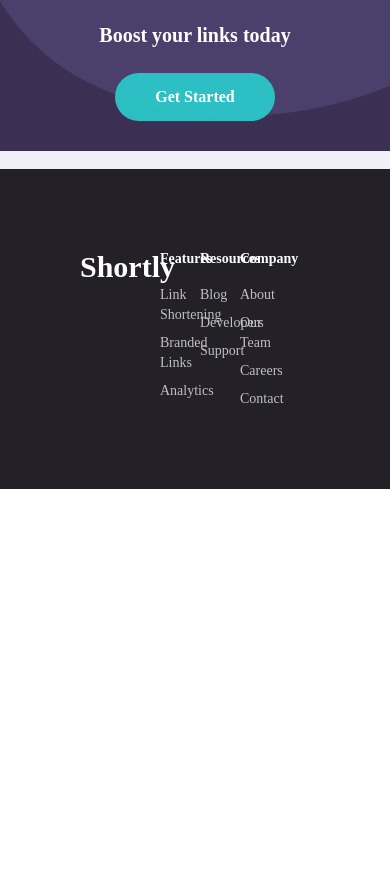
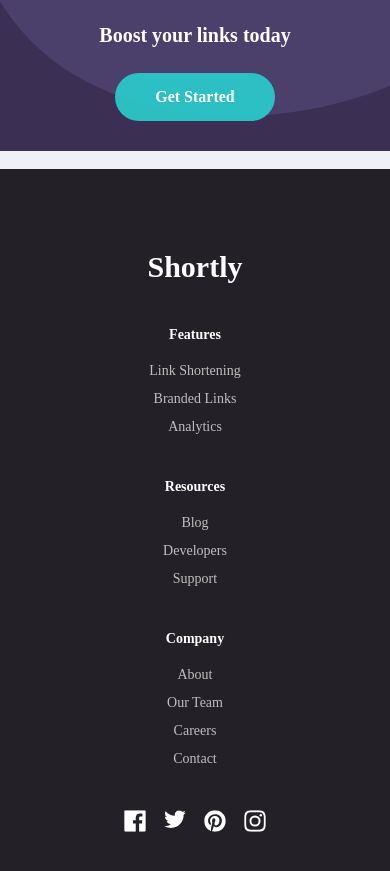
Before and after one commit to YaSh8202/Shortly-URL-Shortner, a React (Create React App) app: page / in a window 390 px wide. Shown: the part 2291-3162 px from the top of the page. Before the commit the page ends 2780 px from the top, so only its background shows below. Built offline with nearby package versions, Linux system fonts and the light colour scheme.

Commit message:
Footer.js fixed

```diff
--- a/src/components/Footer/Footer.js
+++ b/src/components/Footer/Footer.js
@@ -3,11 +3,11 @@
 
 const Footer = () => {
   return (
-    <div className="grid grid-cols-7 bg-veryDarkViolet relative top-28 p-20 gap-10 ">
-      <div className="col-span-2 text-left ">
+    <div className="grid grid-cols-1 lg:text-left text-center lg:grid-cols-7 bg-veryDarkViolet relative top-28 p-20 gap-10 ">
+      <div className="lg:col-span-2 lg:text-left text-center ">
         <h3 className="text-3xl text-white font-bold">Shortly</h3>
       </div>
-      <div className="col-span-1 flex flex-col text-Gray text-sm">
+      <div className="lg:col-span-1 flex flex-col text-Gray text-sm">
         <h4 className="text-white pb-4 font-bold ">Features</h4>
         <div className="text-sm child:cursor-pointer first:cursor-default flex gap-2 flex-col child-hover:text-cyan/70 child:inline ">
           <p>Link Shortening</p>
@@ -15,7 +15,7 @@
           <p>Analytics</p>
         </div>
       </div>
-      <div className="col-span-1 flex flex-col text-Gray text-sm">
+      <div className="lg:col-span-1 flex flex-col text-Gray text-sm">
         <h4 className="text-white pb-4 font-bold ">Resources</h4>
         <div className="text-sm child:cursor-pointer first:cursor-default flex gap-2 flex-col child-hover:text-cyan/70 ">
           <p>Blog</p>
@@ -23,7 +23,7 @@
           <p>Support</p>
         </div>
       </div>
-      <div className=" col-span-1 flex flex-col text-Gray text-sm ">
+      <div className=" lg:col-span-1 flex flex-col text-Gray text-sm ">
         <h4 className=" text-white pb-4 font-bold ">Company</h4>
         <div className="text-sm child:cursor-pointer first:cursor-default flex gap-2 flex-col child-hover:text-cyan/70 ">
           <p>About</p>
@@ -32,7 +32,7 @@
           <p>Contact</p>
         </div>
       </div>
-      <div className=" child:cursor-pointer col-span-2 inline-flex  space-x-4 justify-start ">
+      <div className=" child:cursor-pointer text-center lg:col-span-2 inline-flex  space-x-4 lg:justify-start justify-center  ">
         <Facebook className=" scale-90" />
         <Twitter className=" scale-90" />
         <Pinterest className=" scale-90" />
```
